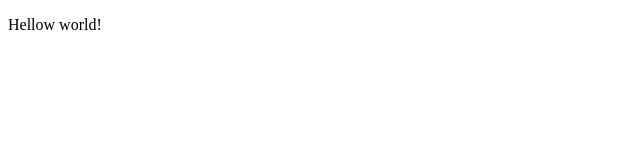
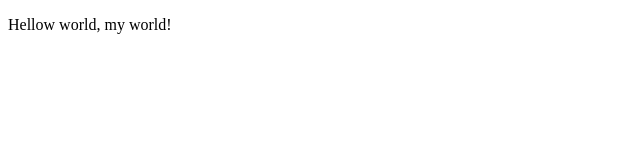
Before and after one commit to soulshon/project_07_2021, a plain HTML site: page index.html in a window 1280 px wide. Shown: the full height of the page, 0-640 px from the left. Drawn offline with Linux system fonts and the light colour scheme.

Commit message:
second commit

```diff
--- a/index.html
+++ b/index.html
@@ -8,7 +8,7 @@
 </head>
 <body>
 
-<p>Hellow world!</p>
+<p>Hellow world, my world!</p>
 <!-- <script>
  alert(1);    -->
  <script src ="js/script.js">
```
